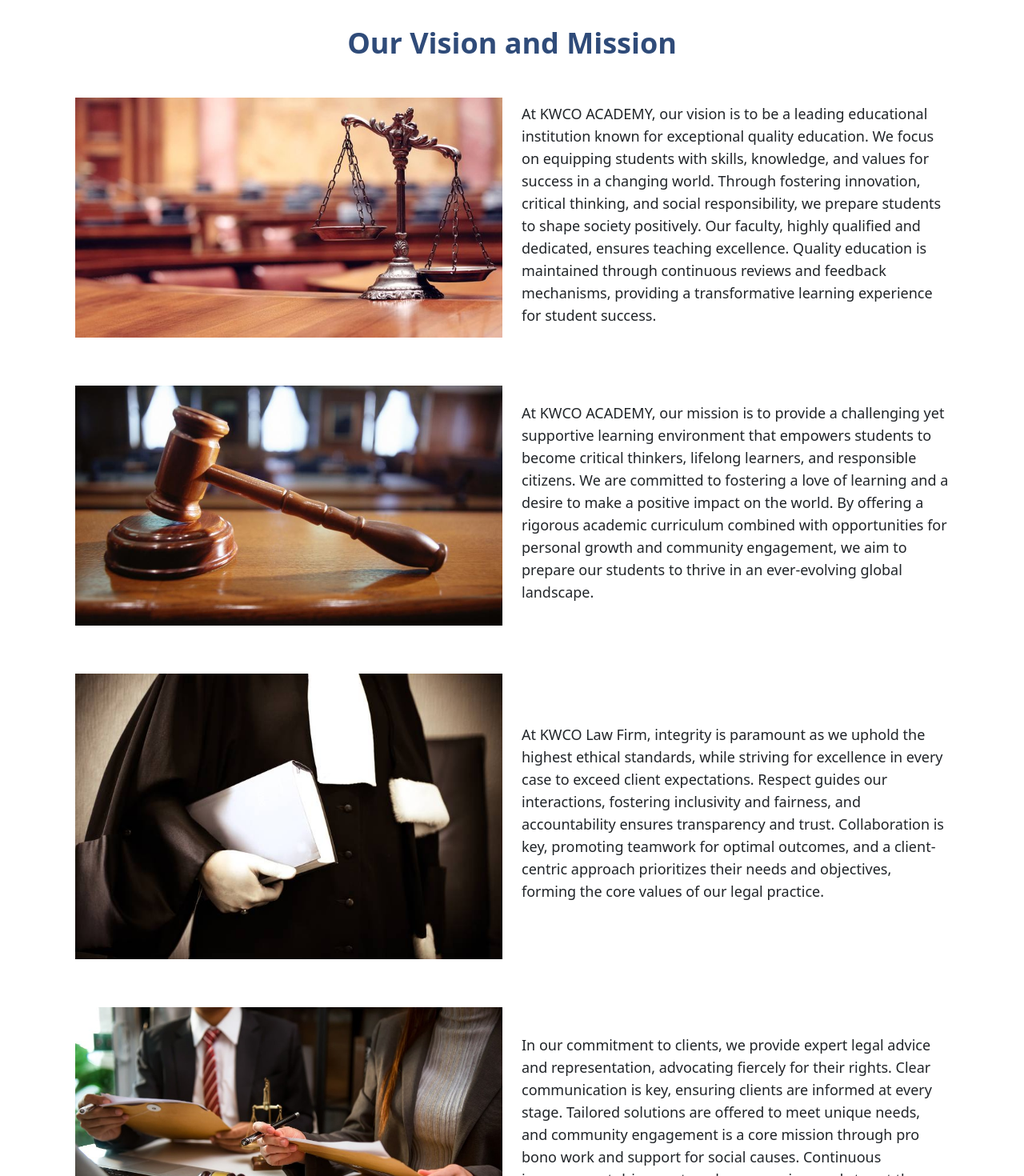
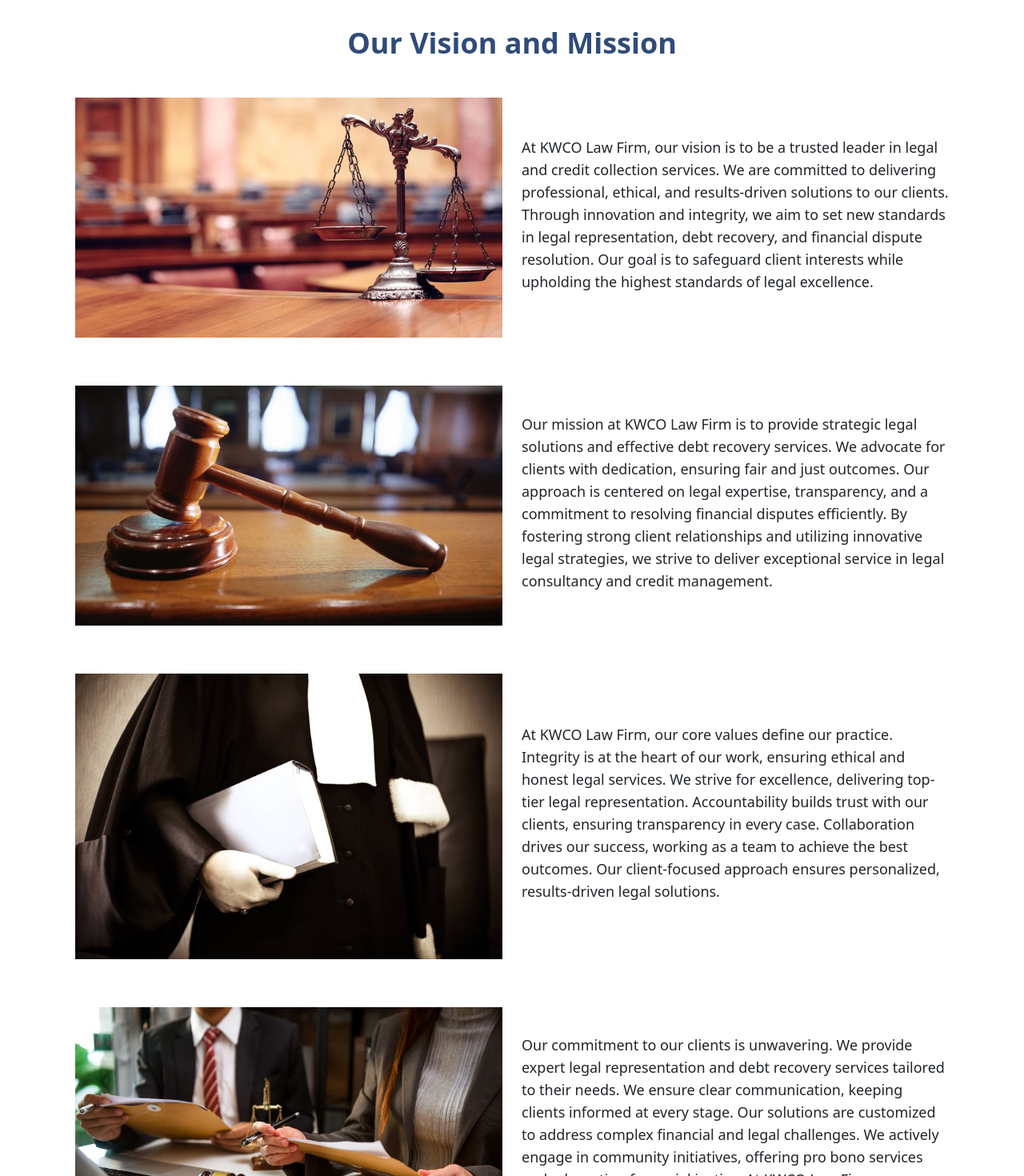
Before and after one commit to Clifford-obure/kwco_website, a React (Create React App) app: page /about in a window 1280 px wide. Shown: the part 1320-2790 px from the top of the page at 80% size. Built offline with nearby package versions, Linux system fonts and the light colour scheme.

Commit message:
latest changes

```diff
--- a/package.json
+++ b/package.json
@@ -23,7 +23,7 @@
     "react-card-slider-component": "^1.0.9",
     "react-countup": "^6.5.3",
     "react-dom": "^18.3.1",
-    "react-icons": "^5.2.0",
+    "react-icons": "^5.5.0",
     "react-intersection-observer": "^9.10.2",
     "react-responsive-carousel": "^3.2.23",
     "react-router-dom": "^6.23.1",
--- a/src/Components/AboutHero.jsx
+++ b/src/Components/AboutHero.jsx
@@ -8,8 +8,8 @@ function AboutHero() {
         <h1>We Are Right Firm</h1>
         <div className="paraGraph">
           <h3>
-            Welcome to KWCO Law, a distinguished legal firm established in July
-            2021. We are located in the heart of Nairobi, NINE PLANETS
+            Welcome to KWCO Law, a distinguished legal firm established in 10th
+            June 2015. We are located in the heart of Nairobi, NINE PLANETS
             APARTMENTS, SUITE PLUTO P4, KABARNET GARDENS, OPP. THE SUDAN
             EMBASSY, NAIROBI . As a Partnership Firm, we specialize in a range
             of legal and accounting services, dedicated to delivering expert
--- a/src/Components/HomeSections/Sections/Section2.js
+++ b/src/Components/HomeSections/Sections/Section2.js
@@ -21,11 +21,11 @@ const Section2 = () => {
             className="w-full"
             alt="Pic1"
           />
-          <img
+          {/* <img
             src="/Images/SectionsPic/secPic2.jpg"
             className="w-full"
             alt="Pic2"
-          />
+          /> */}
         </div>
         <div className="w-full lg:w-[50%] flex flex-col items-start">
           <div className="grid gap-1">
--- a/src/Components/HomeSections/Sections/Section3.js
+++ b/src/Components/HomeSections/Sections/Section3.js
@@ -20,7 +20,7 @@ const Section3 = () => {
             />
             <div className="flex items-center bg-white shadow-lg rounded-lg p-2 absolute top-[-40px] md:top-[-80px] lg:top-[-100px] left-[80%] transform -translate-x-1/2 w-36 md:w-52 ">
               <img
-                src="/Images/SectionsPic/secPic6.png"
+                src="/Images/carCrash.jpg"
                 alt="Pic6"
                 className="w-6 h-6 md:w-12 md:h-12 lg:w-14 lg:h-14 rounded-full"
               />
--- a/src/Components/OurTeam.jsx
+++ b/src/Components/OurTeam.jsx
@@ -29,7 +29,7 @@ function OurTeam() {
         <div className="ot-team-member-container">
           <TeamMember
             name="Boniface Wambua Munuve"
-            title="Head of Credit Management"
+            title="Head of Debt Recoveries"
             image={Boniface}
           />
           <TeamMember
@@ -39,7 +39,7 @@ function OurTeam() {
           />
           <TeamMember
             name="Seif Mohammed "
-            title="Credit Managemen"
+            title="Debt Recovery Officer"
             image={seif}
           />
           <TeamMember
@@ -49,13 +49,13 @@ function OurTeam() {
           />
           <TeamMember
             name="Jackline Jowi"
-            title="Credit Management"
+            title="Debt Recovery Officer"
             image={jackline}
           />
 
           <TeamMember
             name="Alexander Mutua"
-            title="Trainee Lawyer"
+            title="Advocate Trainee"
             image={Alexander}
           />
         </div>
--- a/src/Components/VisionAndMission.jsx
+++ b/src/Components/VisionAndMission.jsx
@@ -34,79 +34,76 @@ function VisionAndMission() {
   return (
     <div className="container mt-80 lg:mt-0">
       <div className="max-w-7xl m-auto">
-        <div className=" text-center   ">
+        <div className="text-center">
           <h1 className="text-4xl font-semibold py-10 text-[#2F4B79]">
             Our Vision and Mission
           </h1>
         </div>
         <div className="flex flex-col justify-between md:flex-row">
-          <div className="container ">
-            <img src={vision} alt="Vision"></img>
+          <div className="container">
+            <img src={vision} alt="Vision" />
           </div>
           <div className="container">
             <h3 className="self-center text-lg">
-              At KWCO ACADEMY, our vision is to be a leading educational
-              institution known for exceptional quality education. We focus on
-              equipping students with skills, knowledge, and values for success
-              in a changing world. Through fostering innovation, critical
-              thinking, and social responsibility, we prepare students to shape
-              society positively. Our faculty, highly qualified and dedicated,
-              ensures teaching excellence. Quality education is maintained
-              through continuous reviews and feedback mechanisms, providing a
-              transformative learning experience for student success.
+              At KWCO Law Firm, our vision is to be a trusted leader in legal
+              and credit collection services. We are committed to delivering
+              professional, ethical, and results-driven solutions to our
+              clients. Through innovation and integrity, we aim to set new
+              standards in legal representation, debt recovery, and financial
+              dispute resolution. Our goal is to safeguard client interests
+              while upholding the highest standards of legal excellence.
             </h3>
           </div>
         </div>
         <div className="flex flex-col justify-between md:flex-row">
           <div className="container order-2 md:order-1">
             <h3 className="self-center text-lg">
-              At KWCO ACADEMY, our mission is to provide a challenging yet
-              supportive learning environment that empowers students to become
-              critical thinkers, lifelong learners, and responsible citizens. We
-              are committed to fostering a love of learning and a desire to make
-              a positive impact on the world. By offering a rigorous academic
-              curriculum combined with opportunities for personal growth and
-              community engagement, we aim to prepare our students to thrive in
-              an ever-evolving global landscape.
+              Our mission at KWCO Law Firm is to provide strategic legal
+              solutions and effective debt recovery services. We advocate for
+              clients with dedication, ensuring fair and just outcomes. Our
+              approach is centered on legal expertise, transparency, and a
+              commitment to resolving financial disputes efficiently. By
+              fostering strong client relationships and utilizing innovative
+              legal strategies, we strive to deliver exceptional service in
+              legal consultancy and credit management.
             </h3>
           </div>
           <div className="container order-1 md:order-2">
-            <img src={mission} alt="Mission"></img>
+            <img src={mission} alt="Mission" />
           </div>
         </div>
         <div className="flex flex-col justify-between md:flex-row">
           <div className="container">
-            <img src={values} alt="Values"></img>
+            <img src={values} alt="Values" />
           </div>
           <div className="container">
             <h3 className="self-center text-lg">
-              {" "}
-              At KWCO Law Firm, integrity is paramount as we uphold the highest
-              ethical standards, while striving for excellence in every case to
-              exceed client expectations. Respect guides our interactions,
-              fostering inclusivity and fairness, and accountability ensures
-              transparency and trust. Collaboration is key, promoting teamwork
-              for optimal outcomes, and a client-centric approach prioritizes
-              their needs and objectives, forming the core values of our legal
-              practice.
+              At KWCO Law Firm, our core values define our practice. Integrity
+              is at the heart of our work, ensuring ethical and honest legal
+              services. We strive for excellence, delivering top-tier legal
+              representation. Accountability builds trust with our clients,
+              ensuring transparency in every case. Collaboration drives our
+              success, working as a team to achieve the best outcomes. Our
+              client-focused approach ensures personalized, results-driven legal
+              solutions.
             </h3>
           </div>
         </div>
-        <div className="flex flex-col justify-between md:flex-row ">
-          <div className="container order-2  md:order-2">
+        <div className="flex flex-col justify-between md:flex-row">
+          <div className="container order-2 md:order-2">
             <h3 className="text-lg self-center">
-              {" "}
-              In our commitment to clients, we provide expert legal advice and
-              representation, advocating fiercely for their rights. Clear
-              communication is key, ensuring clients are informed at every
-              stage. Tailored solutions are offered to meet unique needs, and
-              community engagement is a core mission through pro bono work and
-              support for social causes. Continuous improvement drives us to
-              enhance services and stay at the forefront of the legal industry.
+              Our commitment to our clients is unwavering. We provide expert
+              legal representation and debt recovery services tailored to their
+              needs. We ensure clear communication, keeping clients informed at
+              every stage. Our solutions are customized to address complex
+              financial and legal challenges. We actively engage in community
+              initiatives, offering pro bono services and advocating for social
+              justice. At KWCO Law Firm, we are committed to continuous
+              improvement and legal excellence.
             </h3>
           </div>
-          <div className="container ">
-            <img src={commitment} alt="Commitment"></img>
+          <div className="container">
+            <img src={commitment} alt="Commitment" />
           </div>
         </div>
       </div>
```
Also changed, not shown: src/Slider.js (+7 -101 lines), 1 other file (tests, documents, lock files or other folders).
